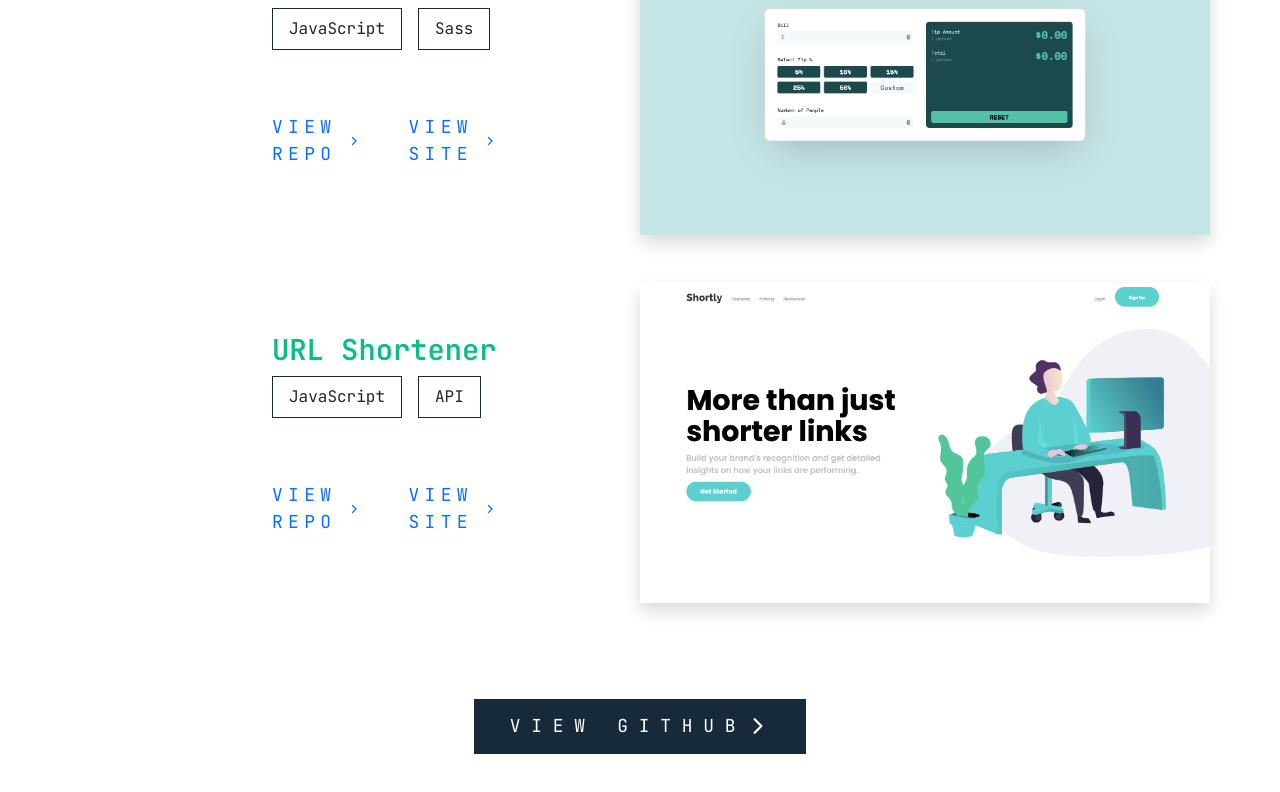
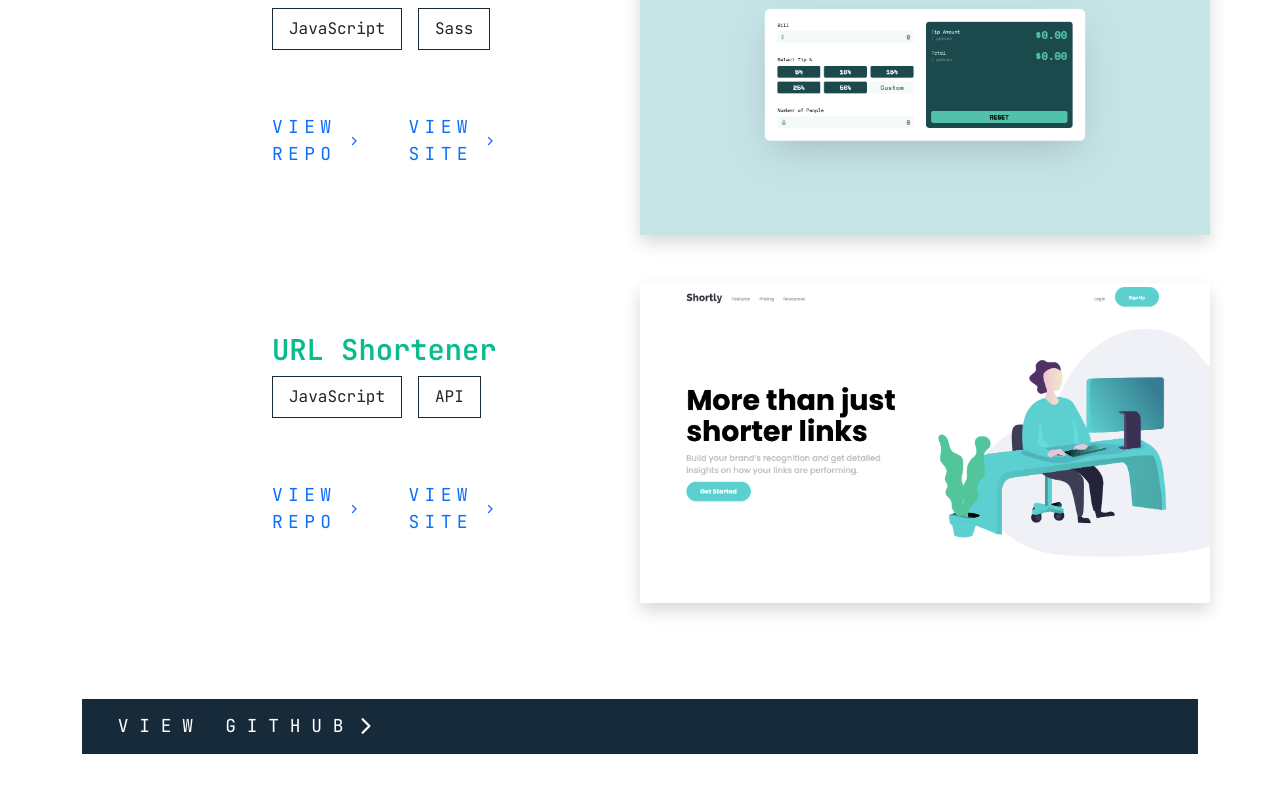
Before and after one commit to Kyle-Atienza/portfolio-v2, a React (Create React App) app: page / in a window 1280 px wide. Shown: the part 1926-2718 px from the top of the page. Built offline with nearby package versions, Linux system fonts and the light colour scheme.

Commit message:
additional fix

```diff
--- a/src/components/Projects.js
+++ b/src/components/Projects.js
@@ -60,7 +60,7 @@ function Projects() {
                         </ul>
                     </Col>
                     <Col md={6} className='project-image p-0 bg-secondary shadow'>
-                        <img src={project2} alt="" className='img-fluid'/>
+                        <img src={project2} alt="" className='img-fluid  w-100'/>
                     </Col>
                 </Row>
                 <Row className='justify-content-end'>
@@ -86,12 +86,12 @@ function Projects() {
                         </ul>
                     </Col>
                     <Col md={6} className='project-image p-0 bg-secondary shadow'>
-                        <img src={project3} alt="" className='img-fluid'/>
+                        <img src={project3} alt="" className='img-fluid  w-100'/>
                     </Col>
                 </Row>
                 <Row>
                     <Col>
-                    <Button className='d-flex align-items-center mx-auto mt-5' id='githubButton'>
+                    <Button className='d-flex align-items-center mx-auto mt-5' id='githubButton' href='https://github.com/Kyle-Atienza'>
                         View Github
                         <ion-icon name="chevron-forward-outline"></ion-icon>
                     </Button>
```
